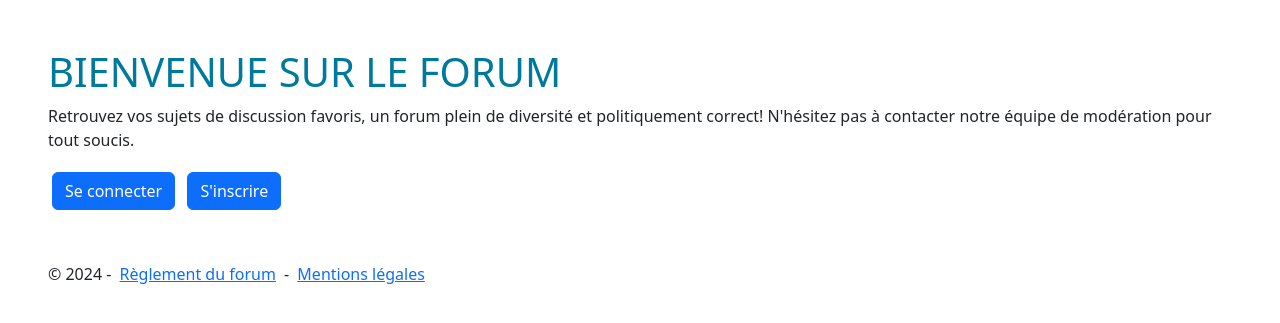
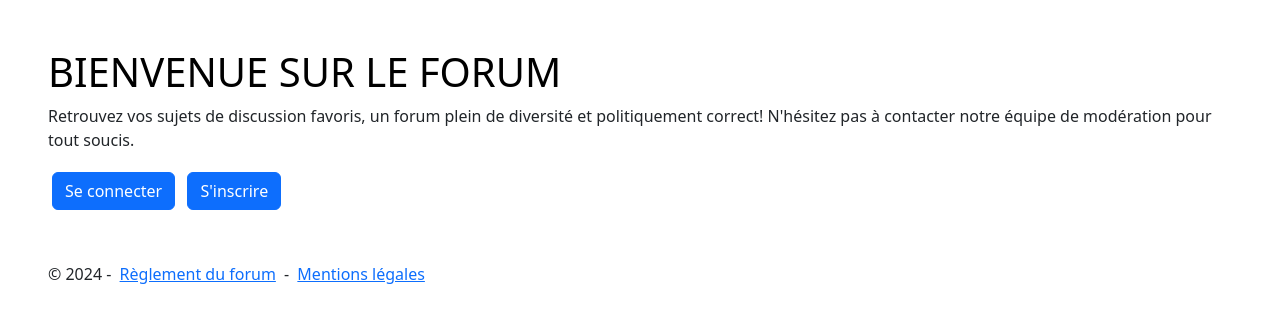
Before and after one commit to FutRR/forumPlateau_V2, a PHP site: page / in a window 1280 px wide. Shown: the part 110-433 px from the top of the page. Run offline with PHP 8.4, Linux system fonts and the light colour scheme; some libraries are stand-ins or nearby versions.

Commit message:
various minor changes

```diff
--- a/public/css/style.css
+++ b/public/css/style.css
@@ -5,5 +5,5 @@
 }
 
 h1 {
-    color: rgb(0, 122, 156);
+    color: rgb(0, 0, 0);
 }
--- /dev/null
+++ b/view/legal.php
@@ -0,0 +1,3 @@
+<h1>Mentions légales</h1>
+
+<p>Promis les données sont safe</p>
```
